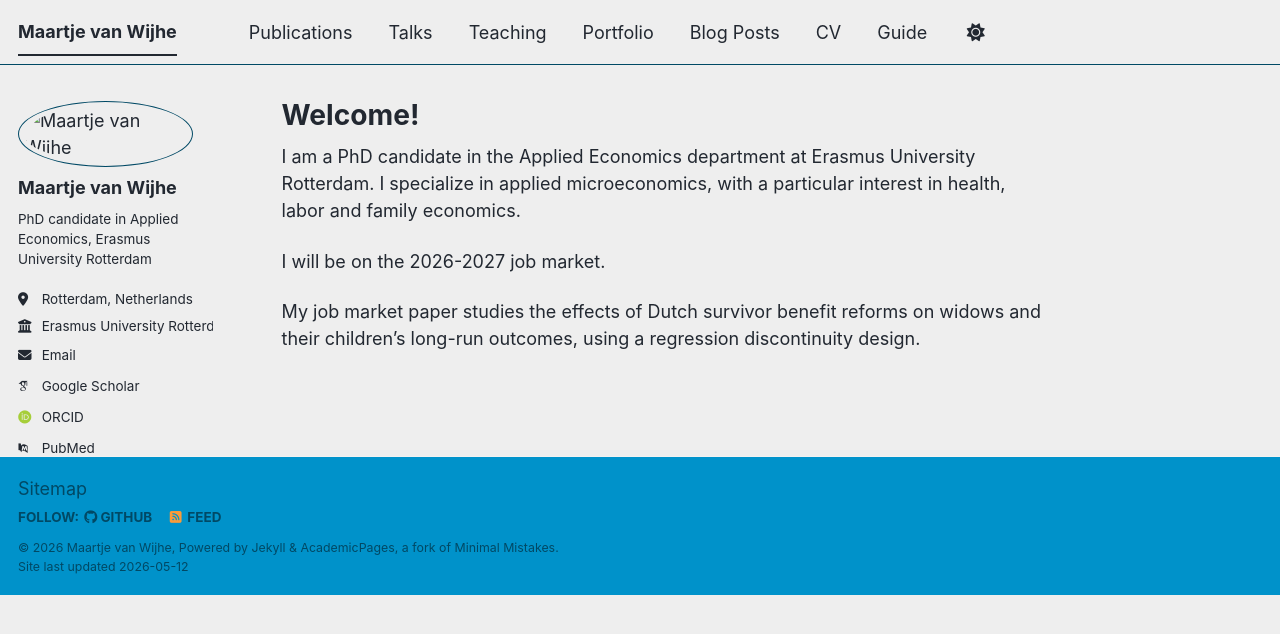
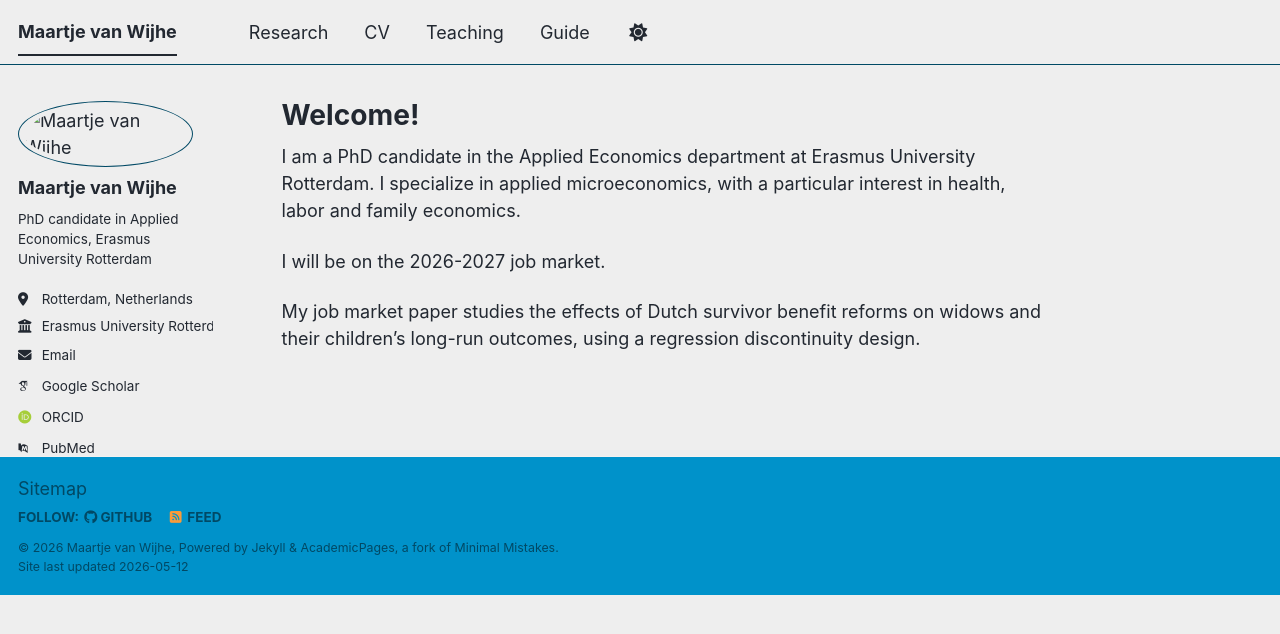
Before and after one commit to Maartjevw23/mywebsite, a Jekyll site: the page built from _pages/about.md, in a window 1280 px wide. Shown: the top 634 px of the page. Built offline with Jekyll 4.4.1, drawn with Linux system fonts in a browser that asks for light colours; some web fonts are replaced; a script bundle is joined from its source files by our own code; library files that are not in the unit come from our copies.

Commit message:
Update navigation.yml

```diff
--- a/_data/navigation.yml
+++ b/_data/navigation.yml
@@ -8,23 +8,14 @@
 #      Markdown formatted page while the second is generated using JSON.
 
 main:
-  - title: "Publications"
-    url: /publications/
+  - title: "Research"
+    url: /research/
 
-  - title: "Talks"
-    url: /talks/
+  - title: "CV"
+    url: /cv-jason/
 
   - title: "Teaching"
     url: /teaching/
-
-  - title: "Portfolio"
-    url: /portfolio/
-
-  - title: "Blog Posts"
-    url: /year-archive/
-
-  - title: "CV"
-    url: /cv/
 
   # - title: "CV"
   #   url: /cv-json/
```
